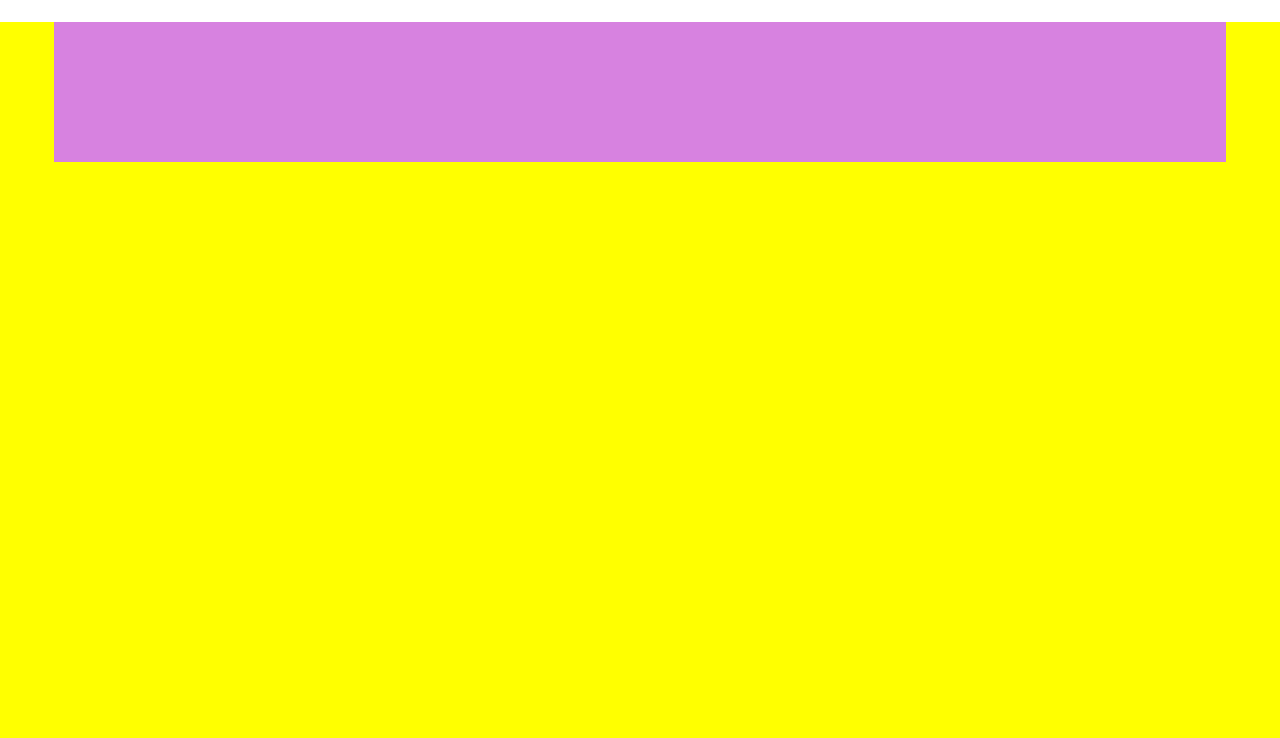
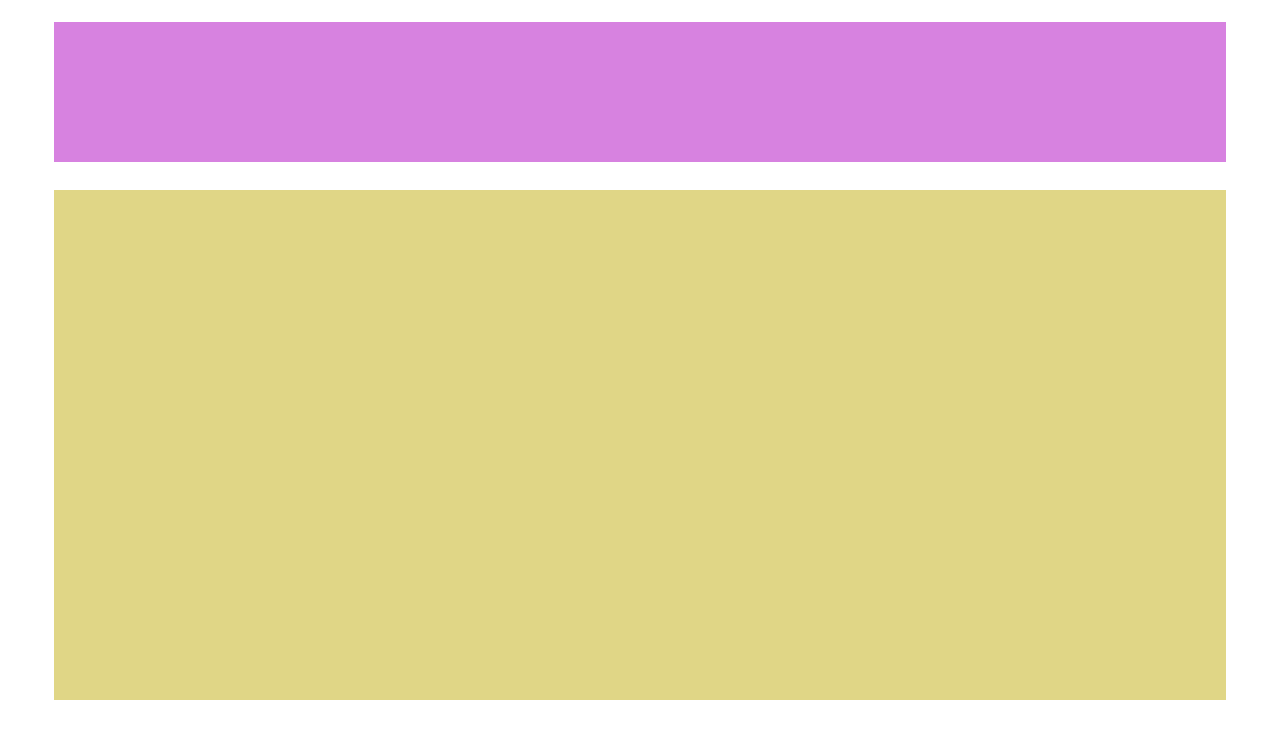
Before and after one commit to marcocor25/htmlcss-struttura-wp, a plain HTML site: page index.html in a window 1280 px wide. Shown: the top 738 px of the page. Drawn offline with Linux system fonts and the light colour scheme.

Commit message:
Inserimento prima sezione main

```diff
--- a/index.html
+++ b/index.html
@@ -29,7 +29,7 @@
 
             <!-- Section normale -->
 
-            <section class="firse-section box">
+            <section class="first-section box">
                 <!-- Contenuto -->
             </section>
 
--- a/style.css
+++ b/style.css
@@ -10,7 +10,6 @@
 
 .debug .main-container {
     height: 1500px;
-    background: yellow;
 }
 
 .debug .box {
@@ -23,3 +22,10 @@
     margin-top: 22px;
     background: #D782E0;
 }
+
+.debug .first-section {
+    height: 510px;
+    margin: 0 auto;
+    margin-top: 28px;
+    background: #E0D686;
+}
```
